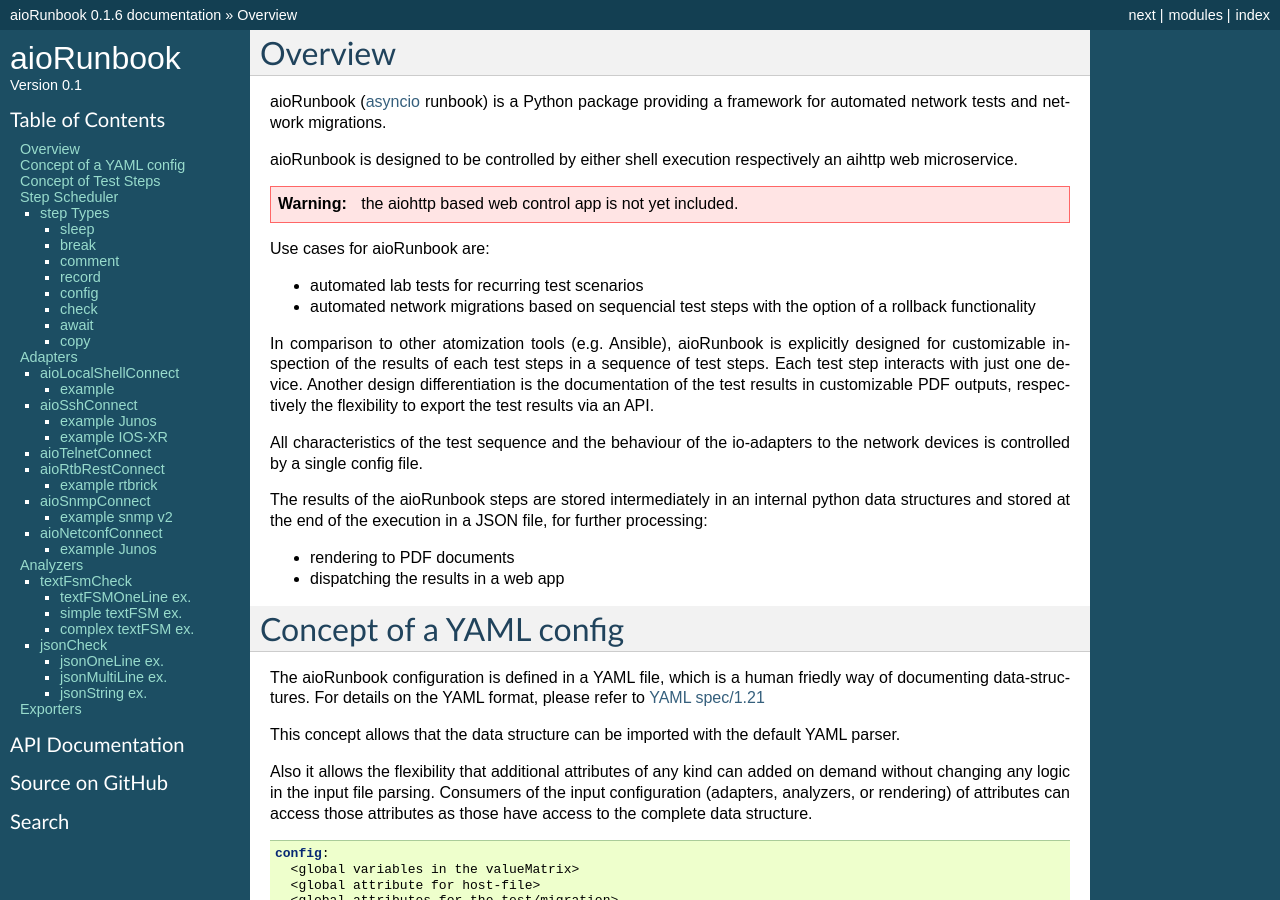
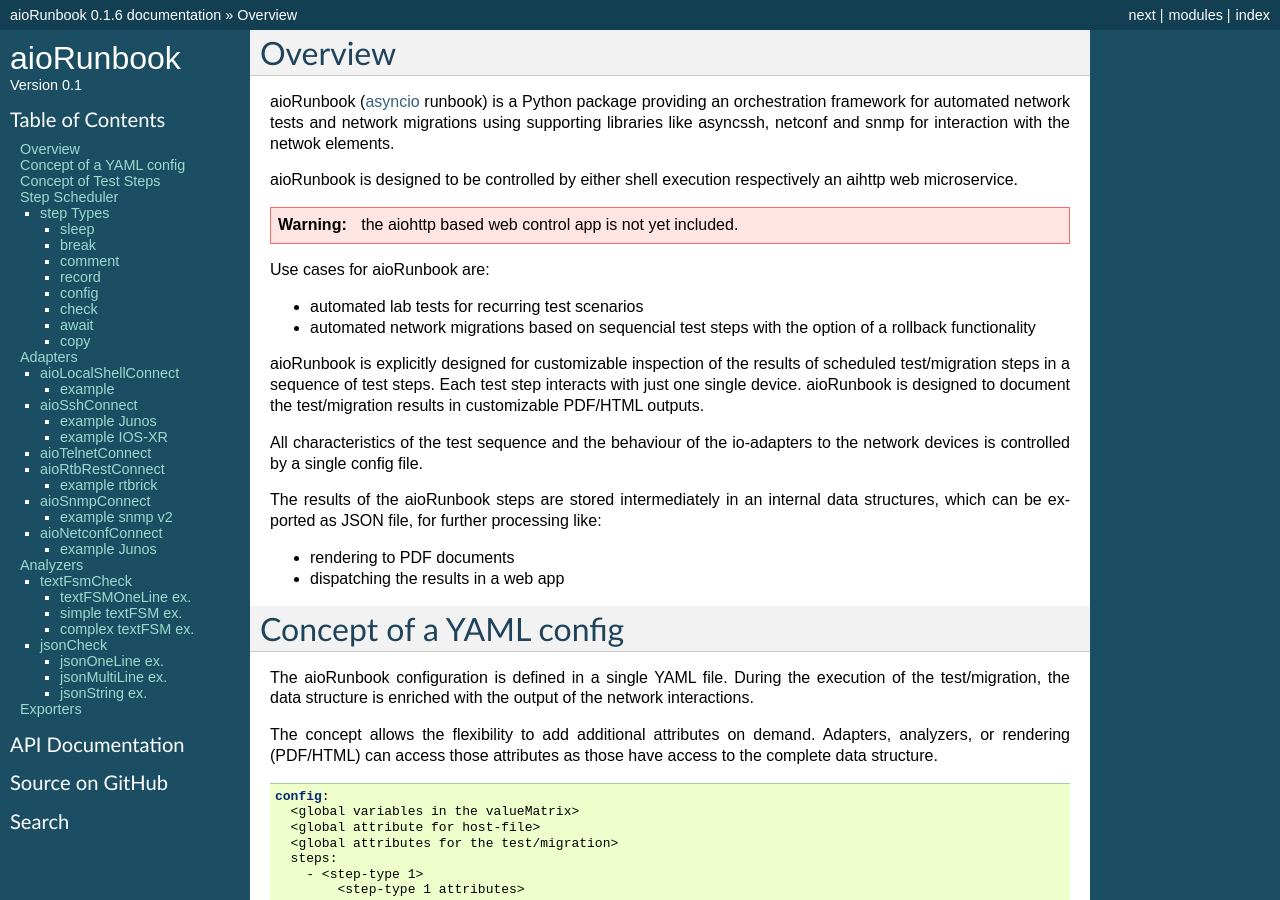
Before and after one commit to slieberth/aioRunbook, a Sphinx documentation site: the page built from docs/index.rst, in a window 1280 px wide and 900 px high. Built offline with Sphinx 7.4.7, drawn with Linux system fonts in a browser that asks for light colours; some of the changed text lies outside the part shown.

Commit message:
doc changes

```diff
--- a/docs/index.rst
+++ b/docs/index.rst
@@ -12,8 +12,9 @@
 ========
 
 aioRunbook (`asyncio <https://docs.python.org/3/library/asyncio.html>`_ runbook) is a
-Python package providing a framework for automated
-network tests and network migrations.
+Python package providing an orchestration framework for automated
+network tests and network migrations using supporting libraries like asyncssh, netconf and snmp
+for interaction with the netwok elements.
 
 aioRunbook is designed to be controlled by either shell execution respectively an
 aihttp web microservice.
@@ -27,17 +28,15 @@
 * automated lab tests for recurring test scenarios
 * automated network migrations based on sequencial test steps with the option of a rollback functionality
 
-In comparison to other atomization tools (e.g. Ansible), aioRunbook is explicitly designed for
-customizable inspection of the results of each test steps in a sequence of
-test steps. Each test step interacts with just one device.
-Another design differentiation is the documentation of the test results in customizable
-PDF outputs, respectively the flexibility to export the test results via an API.
+aioRunbook is explicitly designed for customizable inspection of the results of scheduled test/migration steps in a sequence of
+test steps. Each test step interacts with just one single device.
+aioRunbook is designed to document the test/migration results in customizable PDF/HTML outputs.
 
 All characteristics of the test sequence and the behaviour of the io-adapters to the network
 devices is controlled by a single config file.
 
-The results of the aioRunbook steps are stored intermediately in an internal python data
-structures and stored at the end of the execution in a JSON file, for further processing:
+The results of the aioRunbook steps are stored intermediately in an internal data
+structures, which can be exported as JSON file, for further processing like:
 
 * rendering to PDF documents
 * dispatching the results in a web app
@@ -45,16 +44,11 @@
 Concept of a YAML config
 ========================
 
-The aioRunbook configuration is defined in a YAML file, which is a human friedly way
-of documenting data-structures.
-For details on the YAML format, please refer to `YAML spec/1.21 <http://yaml.org/spec/1.2/spec.html>`_
+The aioRunbook configuration is defined in a single YAML file. During the execution of the test/migration,
+the data structure is enriched with the output of the network interactions.
 
-This concept allows that the data structure can be imported with the default YAML parser.
-
-Also it allows the flexibility that additional attributes of any kind can added on demand
-without changing any logic in the input file parsing. Consumers of the input configuration
-(adapters, analyzers, or rendering)  of attributes can access those attributes as those have
-access to the complete data structure.
+The concept allows the flexibility to add additional attributes on demand. Adapters, analyzers, or rendering
+(PDF/HTML) can access those attributes as those have access to the complete data structure.
 
 .. code-block:: yaml
 
```
Also changed, not shown: other parts of docs/index.rst (+1 -0 lines).
